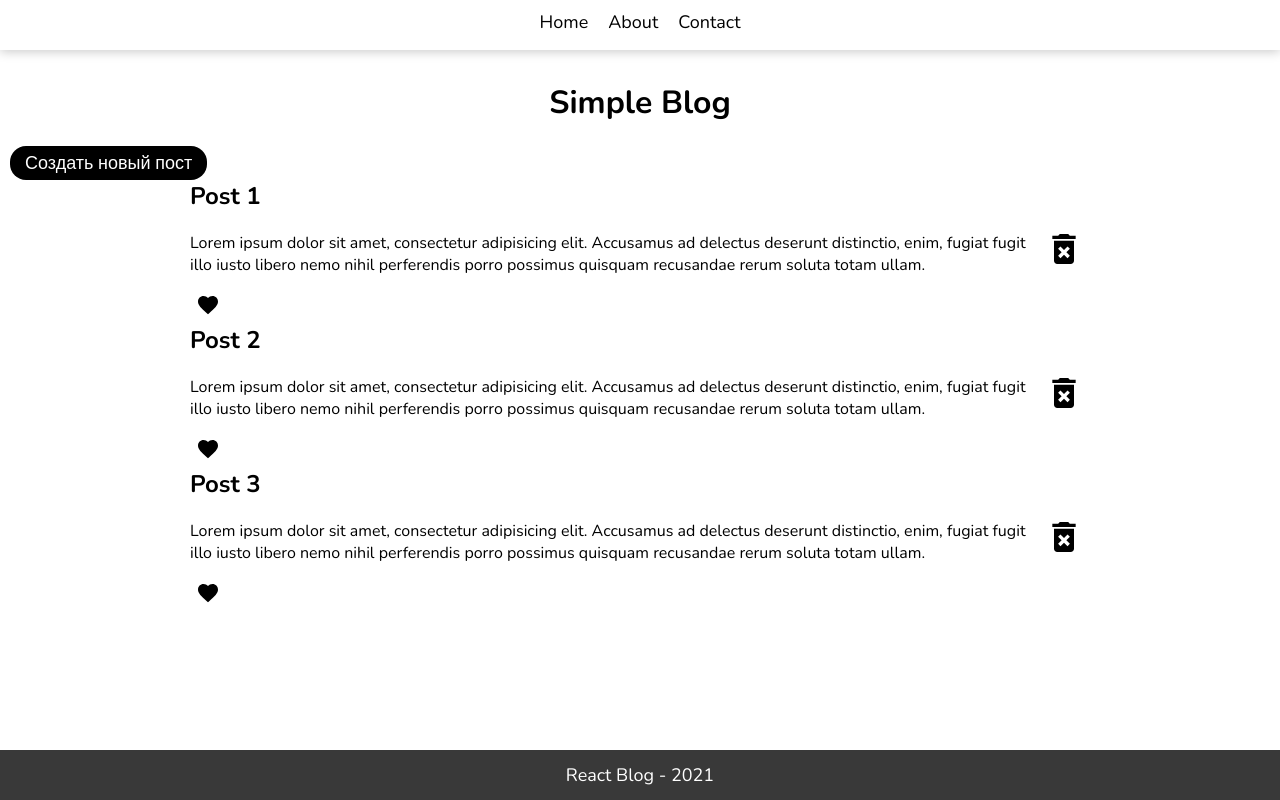
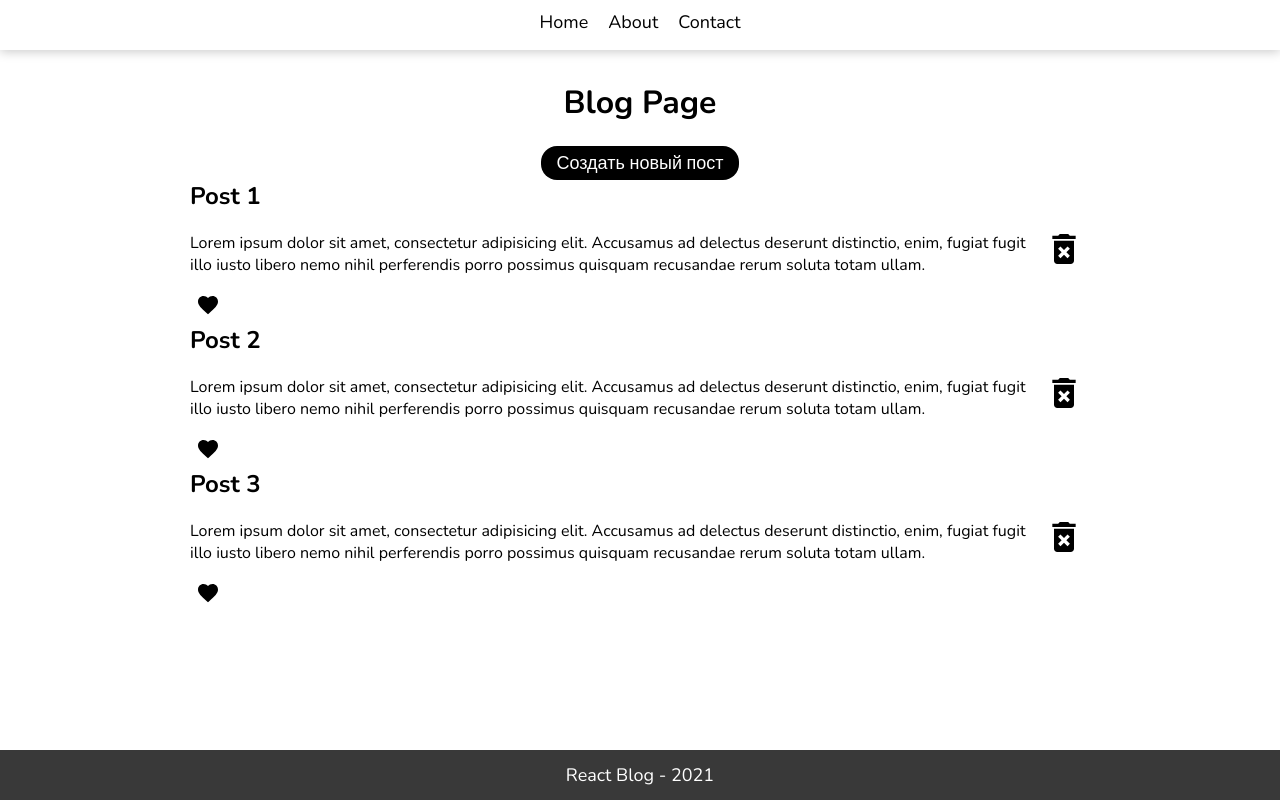
Before and after one commit to shaxzodbe/react-blog, a React (Create React App) app: page / in a window 1280 px wide. Built offline with nearby package versions, Linux system fonts and the light colour scheme.

Commit message:
Скрываем форму на кнопку Escape

```diff
--- a/src/components/BlogContent/BlogContent.css
+++ b/src/components/BlogContent/BlogContent.css
@@ -1,6 +1,10 @@
 .posts {
     max-width: 900px;
     margin: 0 auto;
+}
+
+.addNewPost {
+    text-align: center;
 }
 
 .blackBtn {
--- a/src/components/BlogContent/BlogContent.js
+++ b/src/components/BlogContent/BlogContent.js
@@ -48,6 +48,20 @@ export class BlogContent extends Component {
         })
     }
 
+    handleEscape = (e) => {
+        if (e.key === 'Escape' && this.state.showAddForm) {
+            this.handleAddFormHide()
+        }
+    }
+
+    componentDidMount() {
+        window.addEventListener('keyup', this.handleEscape)
+    }
+
+    componentWillUnmount() {
+        window.removeEventListener('keyup', this.handleEscape)
+    }
+
     render() {
         const blogPosts = this.state.blogArray.map((item, pos) => {
             return (
@@ -64,12 +78,14 @@ export class BlogContent extends Component {
         return (
             <>
                 {
-                    this.state.showAddForm ? <AddPostForm handleAddFormHide={this.handleAddFormHide} /> : null
+                    this.state.showAddForm ? <AddPostForm handleAddFormHide={this.handleAddFormHide}/> : null
                 }
 
                 <>
-                    <h1>Simple Blog</h1>
-                    <button className="blackBtn" onClick={this.handleAddFormShow}>Создать новый пост</button>
+                    <h1>Blog Page</h1>
+                    <div className="addNewPost">
+                        <button className="blackBtn" onClick={this.handleAddFormShow}>Создать новый пост</button>
+                    </div>
                     <div className="posts"> {blogPosts} </div>
                 </>
             </>
--- a/src/components/BlogContent/components/AddPostForm.js
+++ b/src/components/BlogContent/components/AddPostForm.js
@@ -20,21 +20,32 @@ export class AddPostForm extends React.Component {
         })
     }
 
+    // componentDidMount() {
+    //     console.log('вы изменили состоянию')
+    // }
+    //
+    // componentDidUpdate(prevProps, prevState, snapshot) {
+    //     console.log('вы обновили состоянию')
+    // }
+    //
+    // componentWillUnmount() {
+    //     console.log('вы удалили состоянию')
+    // }
 
     render() {
         const handleAddFormHide = this.props.handleAddFormHide
         return (
             <>
-                <form action="" className="AddPostForm">
+                <form className="AddPostForm">
                     <button className="hideBtn" onClick={handleAddFormHide}><Cancel/></button>
                     <h2>Создание поста</h2>
                     <div>
                         <input type="text" className="AddFormInput" name="postTitle" placeholder="Заголовок поста"
-                               value={this.state.postTitle} onChange={this.handlePostTitleChange} />
+                               value={this.state.postTitle} onChange={this.handlePostTitleChange}/>
                     </div>
                     <div>
                         <textarea name="postDescription" className="AddFormInput" placeholder="Описание"
-                                  value={this.state.postDescription} onChange={this.handlePostDescriptionChange} />
+                                  value={this.state.postDescription} onChange={this.handlePostDescriptionChange}/>
                     </div>
                     <div>
                         <button onClick={handleAddFormHide} className="blackBtn" type="button">Добавить пост</button>
```
